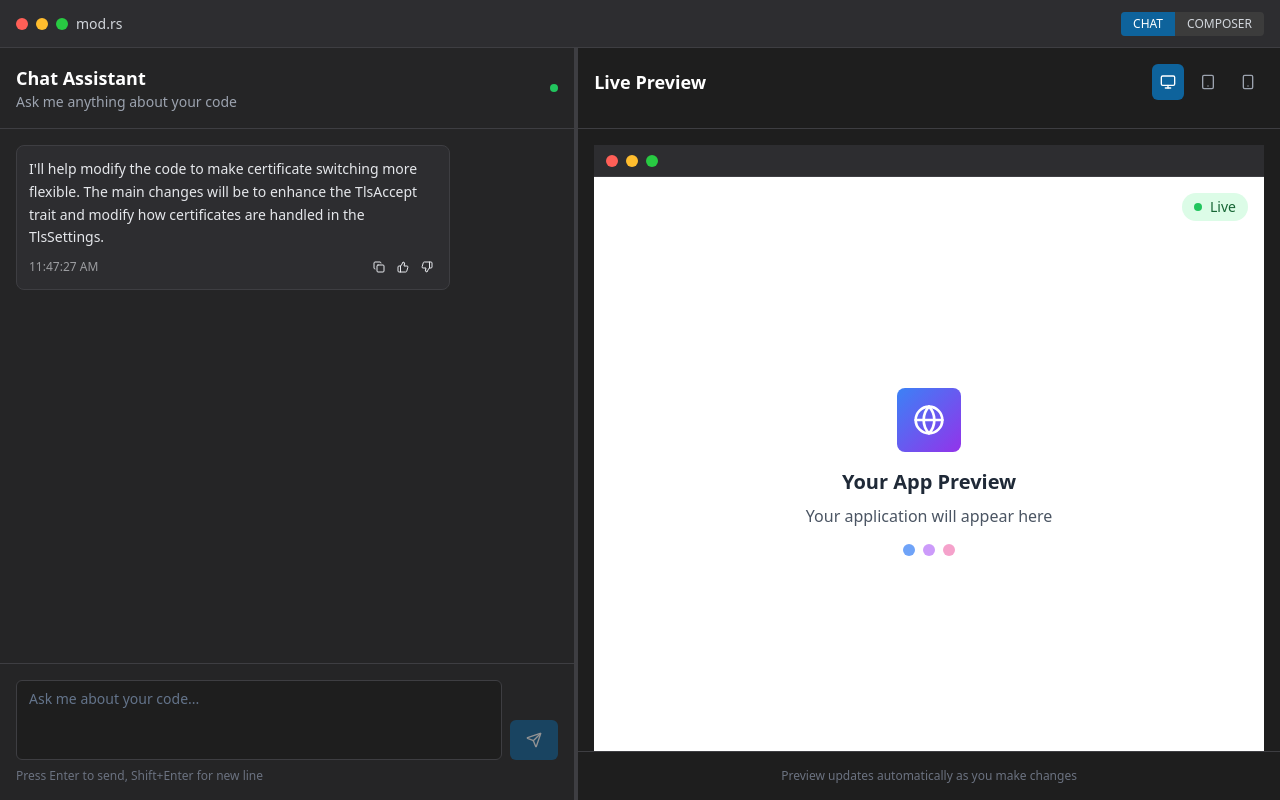
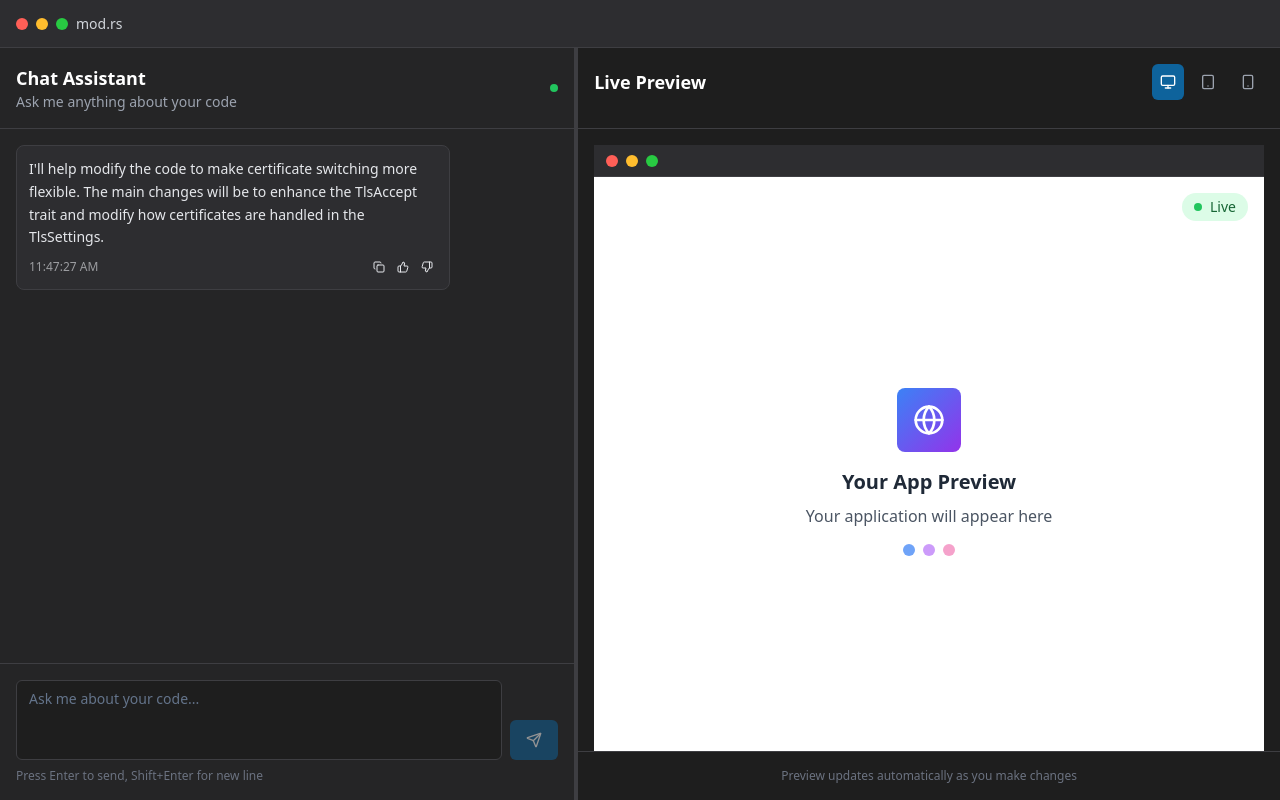
Before and after one commit to CharlesHenrynoah/vive-le-code-chat, a React (Vite) app: page / in a window 1280 px wide. Built offline with nearby package versions, Linux system fonts and the light colour scheme.

Commit message:
Remove selected element
Remove the selected element from the IDE.

```diff
--- a/src/components/IDE.tsx
+++ b/src/components/IDE.tsx
@@ -1,3 +1,4 @@
+
 import React, { useState } from 'react';
 import { ChatPanel } from './ChatPanel';
 import { PreviewPanel } from './PreviewPanel';
@@ -42,12 +43,6 @@ const IDE = () => {
           </div>
           <span className="ml-4 text-sm text-gray-300">mod.rs</span>
         </div>
-        <div className="flex items-center space-x-4">
-          <div className="flex bg-[#3c3c3c] rounded">
-            <button className="px-3 py-1 text-xs bg-[#0e639c] text-white rounded-l">CHAT</button>
-            <button className="px-3 py-1 text-xs text-gray-300 hover:bg-[#404040] rounded-r">COMPOSER</button>
-          </div>
-        </div>
       </div>
 
       {/* Main Content */}
```
